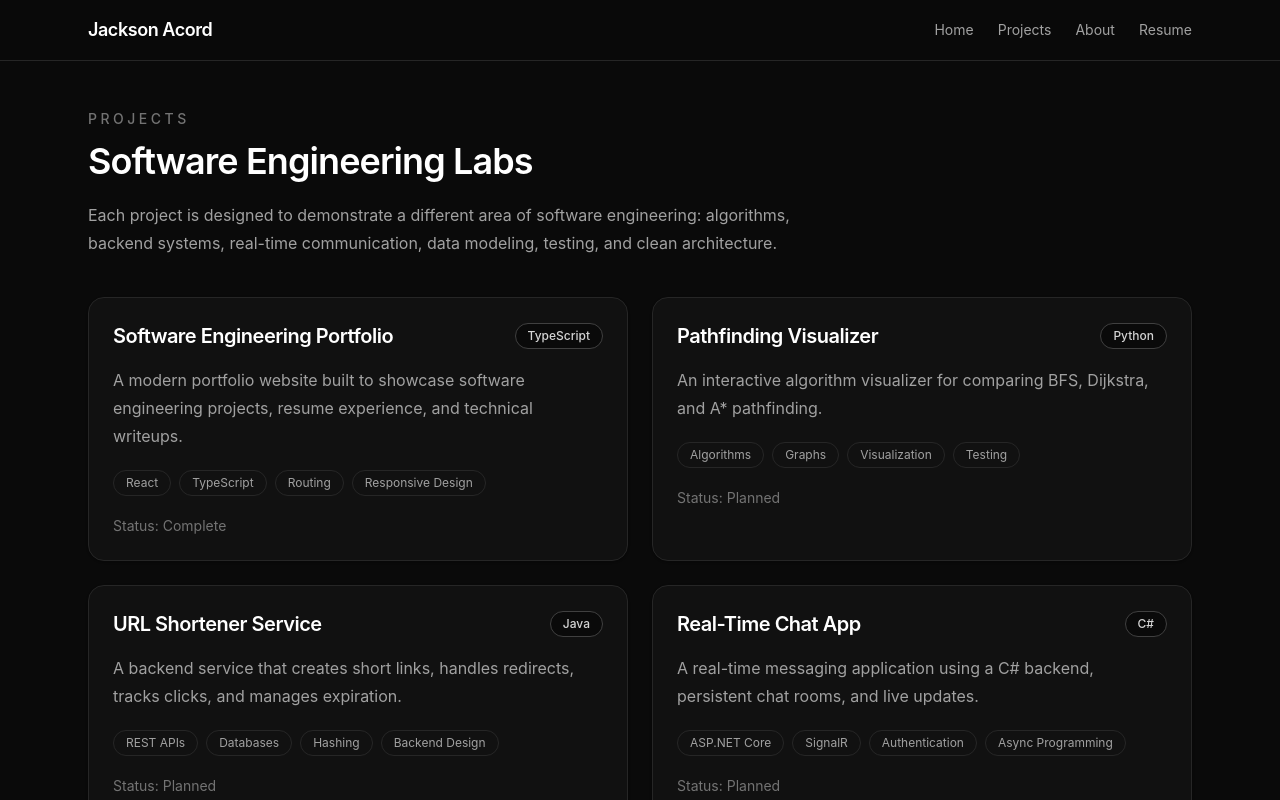
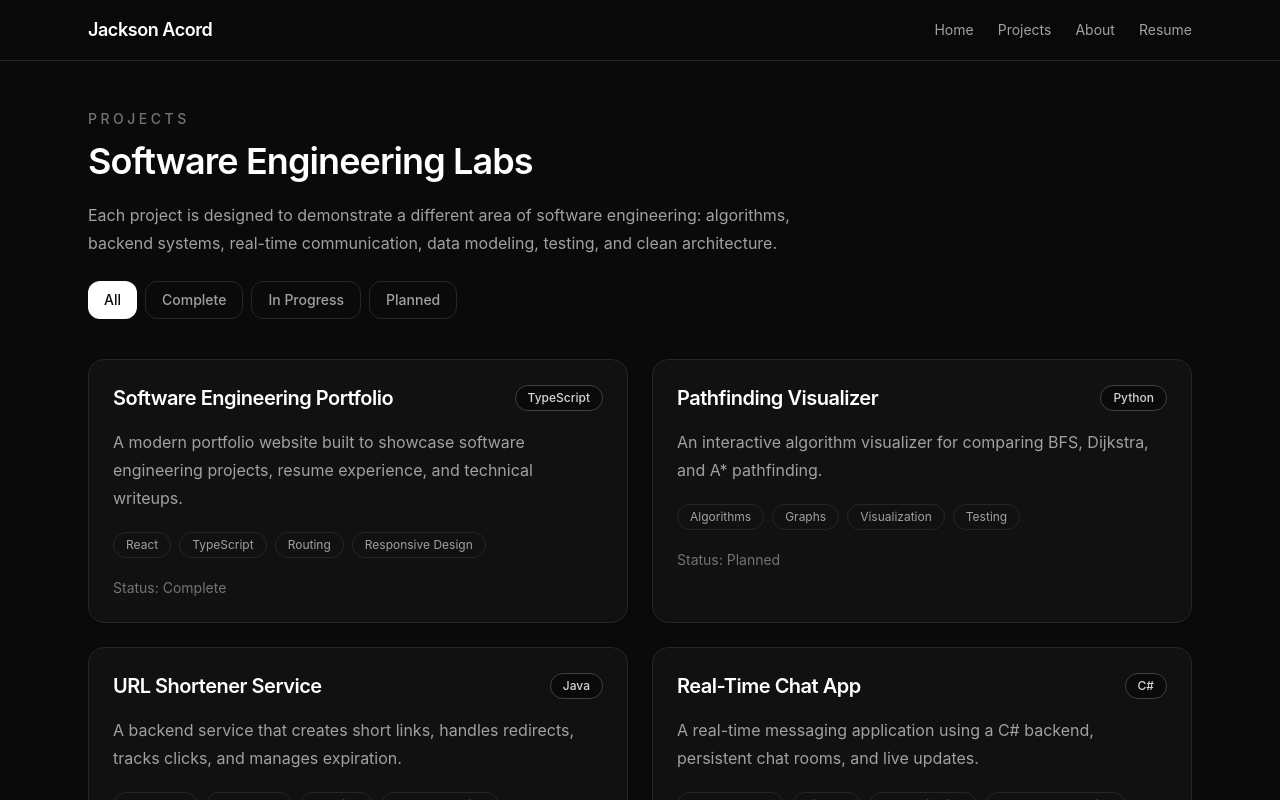
Before and after one commit to JacksonApersonal/software-engineering-portfolio, a React (Vite) app: page /projects in a window 1280 px wide. Shown: the top 800 px of the page. Built offline with nearby package versions, Linux system fonts and the light colour scheme.

Commit message:
Add Project Status Filter

```diff
--- a/src/pages/ProjectsPage.tsx
+++ b/src/pages/ProjectsPage.tsx
@@ -1,9 +1,29 @@
+import { useState } from 'react';
+
 import { ProjectCard } from '../components/ProjectCard';
 import { projects } from '../data/projects';
 
+type ProjectStatusFilter = 'All' | 'Complete' | 'In Progress' | 'Planned';
+
+const filters: ProjectStatusFilter[] = [
+  'All',
+  'Complete',
+  'In Progress',
+  'Planned',
+];
+
 export function ProjectsPage() {
+  const [selectedFilter, setSelectedFilter] =
+    useState<ProjectStatusFilter>('All');
+
+  const filteredProjects =
+    selectedFilter === 'All'
+      ? projects
+      : projects.filter((project) => project.status === selectedFilter);
+
   return (
     <section className="space-y-10">
+      <div className="flex flex-wrap items-end justify-between gap-6">
         <div>
           <p className="text-sm font-medium uppercase tracking-[0.25em] text-neutral-500">
             Projects
@@ -20,11 +40,43 @@ export function ProjectsPage() {
           </p>
         </div>
 
+        <div className="flex flex-wrap gap-2">
+          {filters.map((filter) => {
+            const isSelected = selectedFilter === filter;
+
+            return (
+              <button
+                key={filter}
+                type="button"
+                onClick={() => setSelectedFilter(filter)}
+                className={
+                  isSelected
+                    ? 'rounded-xl bg-white px-4 py-2 text-sm font-medium text-neutral-950'
+                    : 'rounded-xl border border-neutral-800 px-4 py-2 text-sm font-medium text-neutral-400 transition hover:border-neutral-600 hover:text-white'
+                }
+              >
+                {filter}
+              </button>
+            );
+          })}
+        </div>
+      </div>
+
+      {filteredProjects.length > 0 ? (
         <div className="grid gap-6 md:grid-cols-2">
-        {projects.map((project) => (
+          {filteredProjects.map((project) => (
             <ProjectCard key={project.slug} project={project} />
           ))}
         </div>
+      ) : (
+        <div className="rounded-2xl border border-dashed border-neutral-800 bg-neutral-900/40 p-8 text-center">
+          <h2 className="text-xl font-semibold text-white">No projects found</h2>
+
+          <p className="mt-3 text-neutral-400">
+            There are no projects with this status yet.
+          </p>
+        </div>
+      )}
     </section>
   );
 }
```
Lines whose indentation alone changed are shown as unchanged.
